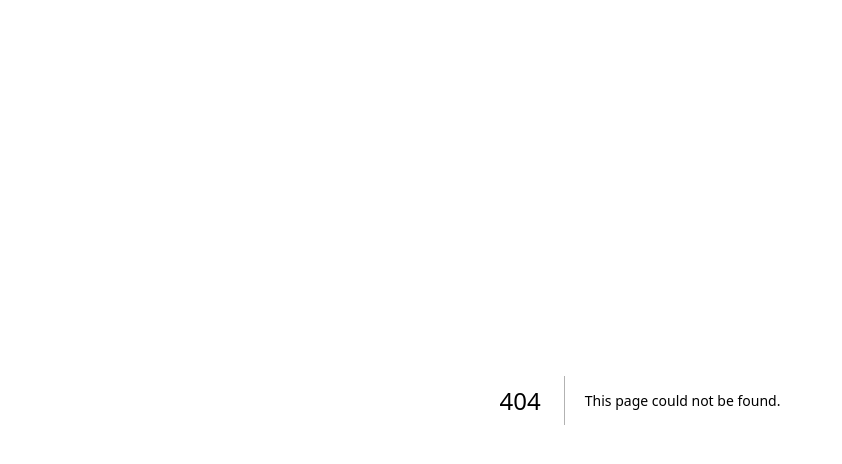
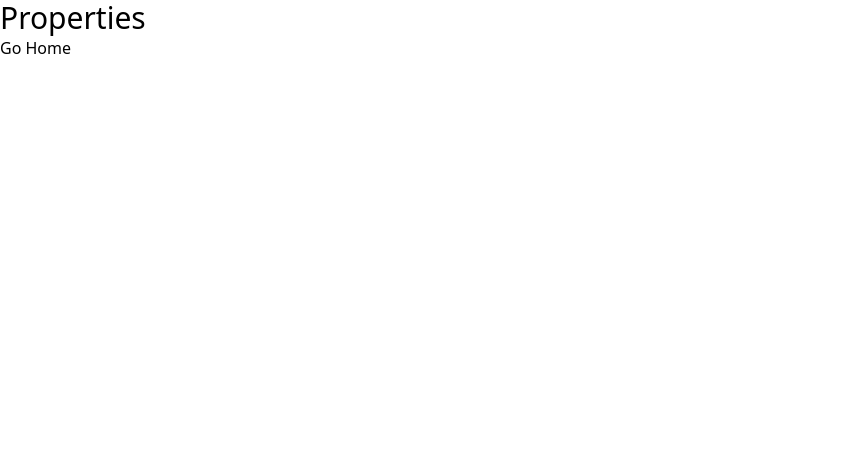
Before and after one commit to jisshub/property-pulse, a Next.js app: page /properties in a window 1280 px wide. Before the commit this address had no page. Shown: the top 464 px of the page, without its empty margins (0-842 px from the left). Built offline with nearby package versions, Linux system fonts and the light colour scheme.

Commit message:
commit the changes

```diff
--- a/app/layout.jsx
+++ b/app/layout.jsx
@@ -3,9 +3,13 @@ import '@/assets/styles/globals.css';
 
 const MainLayout = ({ children }) => {
   return (
-    <div>
-        {children}
-    </div>
+    <html>
+        <body>
+            <div>
+                {children}
+            </div>
+        </body>
+    </html>
   )
 }
 
--- a/app/page.jsx
+++ b/app/page.jsx
@@ -1,10 +1,18 @@
+import Link from 'next/link'
 import React from 'react'
 
 const HomePage = () => {
   return (
-    <div>
-      HomePage
-    </div>
+    <html>
+        <body>
+            <div>
+             <h1 className="text-3xl">
+                Properties
+             </h1>
+             <Link href='/properties'>Go to Properties</Link>
+            </div>
+        </body>
+    </html>
   )
 }
 
--- /dev/null
+++ b/app/properties/[id]/page.jsx
@@ -0,0 +1,11 @@
+import React from 'react'
+
+const page = () => {
+  return (
+    <div>
+      Property Page - Id Specific
+    </div>
+  )
+}
+
+export default page
--- /dev/null
+++ b/app/properties/add/page.jsx
@@ -0,0 +1,11 @@
+import React from 'react'
+
+const page = () => {
+  return (
+    <div>
+      Property Add Page
+    </div>
+  )
+}
+
+export default page
--- /dev/null
+++ b/app/properties/page.jsx
@@ -0,0 +1,15 @@
+import Link from 'next/link'
+import React from 'react'
+
+const page = () => {
+  return (
+    <div>
+      <h1 className="text-3xl">
+        Properties
+      </h1>
+      <Link href='/'>Go Home</Link>
+    </div>
+  )
+}
+
+export default page
```
